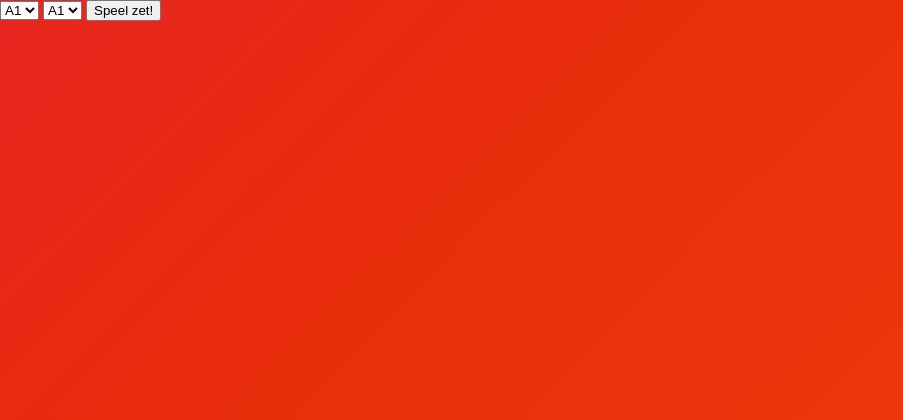
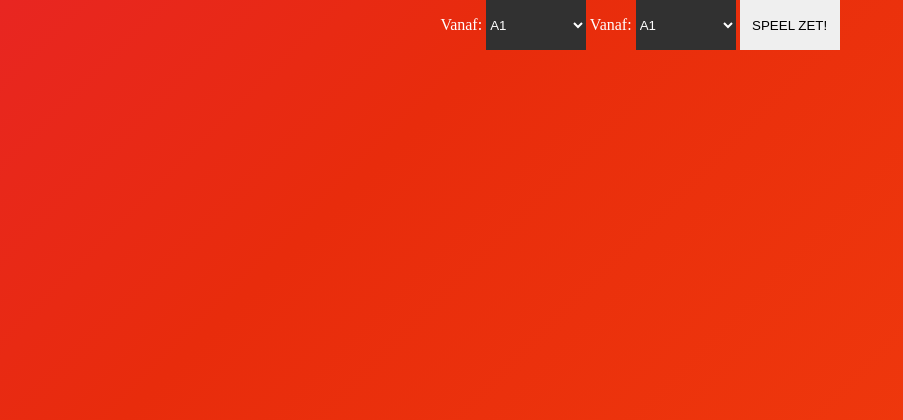
Before and after one commit to jdderuiter/collective_dammIt, a PHP site: page / in a window 1280 px wide. Shown: the top 420 px of the page, without its empty margins (0-903 px from the left). Run offline with PHP 8.4, Linux system fonts and the light colour scheme; data that the repository does not hold is empty.

Commit message:
push lelijke stijl

```diff
--- a/index.php
+++ b/index.php
@@ -8,22 +8,30 @@
     <meta name="viewport" content="width=device-width, initial-scale=1.0">
     <meta http-equiv="X-UA-Compatible" content="ie=edge">
     <link rel="stylesheet" href="style.css">
+    <script src="main.js"></script>
     <title>Collective Dammen</title>
 </head>
 <body>
+
+
         <form action="?" method="POST">
+            <div class="custom-select">
+                <label for="item1">Vanaf:</label>
                 <select name="item1">
                     <option value="a1">A1</option>
                     <option value="a2">A2</option>
                     <option value="a3">A3</option>
                 </select>
+                <label for="item2">Vanaf:</label>
                 <select name="item2">
                     <option value="a1">A1</option>
                     <option value="a2">A2</option>
                     <option value="a3">A3</option>
                 </select>
                 <input type="submit" value="Speel zet!">
+            </div>
         </form>
+
 
     <?php
         if(!empty($_POST)){
--- a/style.css
+++ b/style.css
@@ -8,6 +8,29 @@ body{
 	background-size: 400% 400%;
     animation: Gradient 15s ease infinite;
 }
+input[type="submit"] {
+  width: 100px;
+  height: 50px;
+  border: 2px solid #efefef;
+  text-transform: uppercase;
+}
+
+select {
+  width:100px;
+  background-color: #313131;
+  border-radius: 0;
+  color:#fff;
+  height:50px;
+  border:0;
+}
+
+.custom-select {
+  position:relative;
+
+  margin:0 auto;
+  text-align: center;
+}
+
 
 @keyframes Gradient {
 	0% {
```
Also changed, not shown: main.js (added). Lines whose indentation alone changed are shown as unchanged.
